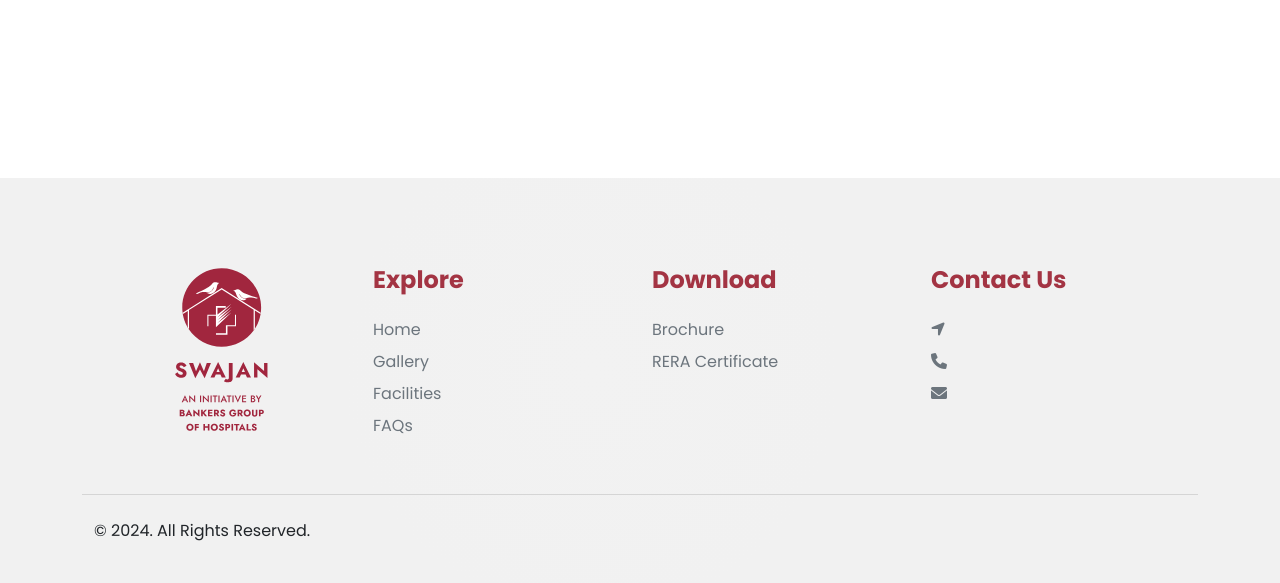
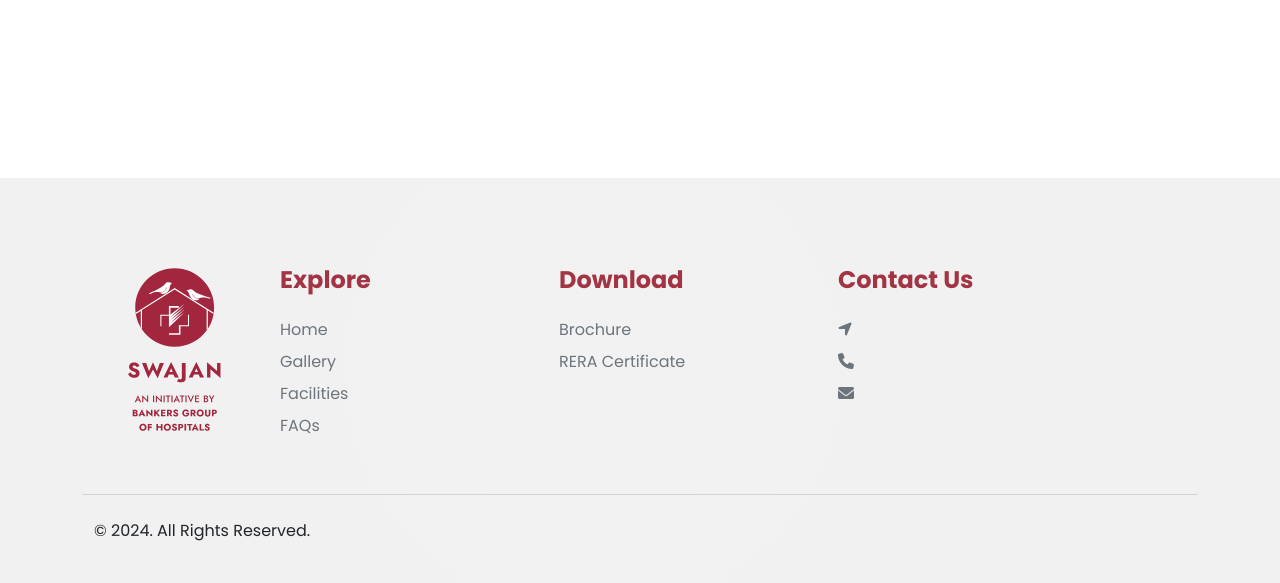
Before and after one commit to sachin-sanchania/swajan-bankers, a Laravel app: page /faq in a window 1280 px wide. Shown: the part 952-1535 px from the top of the page. Run offline with Laravel 10, Linux system fonts and the light colour scheme; data that the repository does not hold is empty; some libraries are stand-ins or nearby versions; some web fonts are replaced.

Commit message:
Change footer layout

```diff
--- a/resources/views/components/layouts/app.blade.php
+++ b/resources/views/components/layouts/app.blade.php
@@ -105,7 +105,7 @@
                 <section class="py-4 py-md-5 py-xl-8">
                     <div class="container-fluid overflow-hidden">
                         <div class="row gy-4 gy-lg-0 justify-content-xl-between">
-                            <div class="col-12 col-md-3">
+                            <div class="col-12 col-md-2">
                                 <div class="widget d-flex justify-content-center">
                                     <a href="{{route('front.index')}}" wire:navigate>
                                         <img src="{{asset('client/assets/images/logo-v.svg')}}" style="width: 100px">
@@ -144,7 +144,7 @@
                                     </ul>
                                 </div>
                             </div>
-                            <div class="col-12 col-md-3">
+                            <div class="col-12 col-md-4">
                                 <div class="widget">
                                     <h4 class="widget-title text-swajan mb-4">Contact Us</h4>
                                     <ul class="list-unstyled">
```
